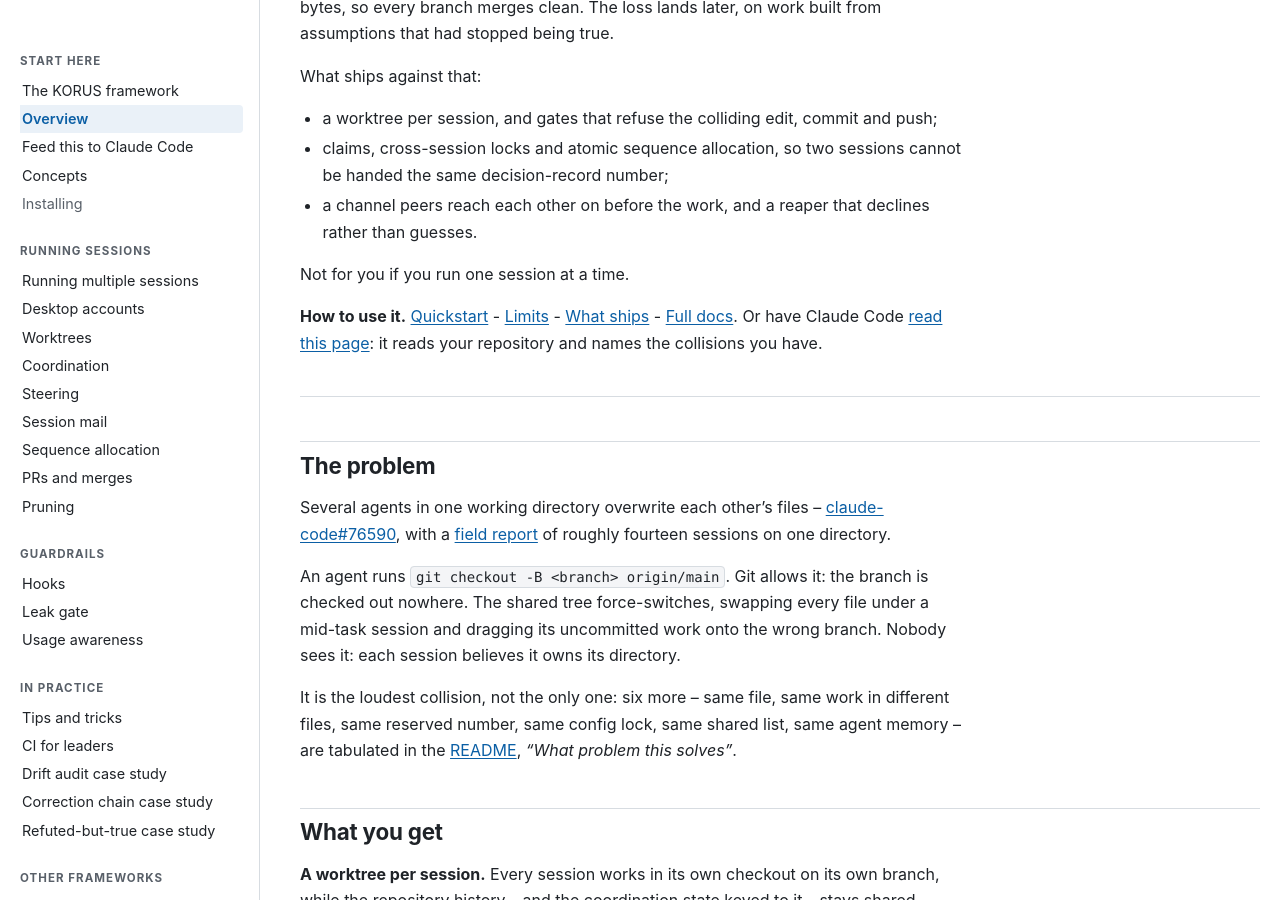
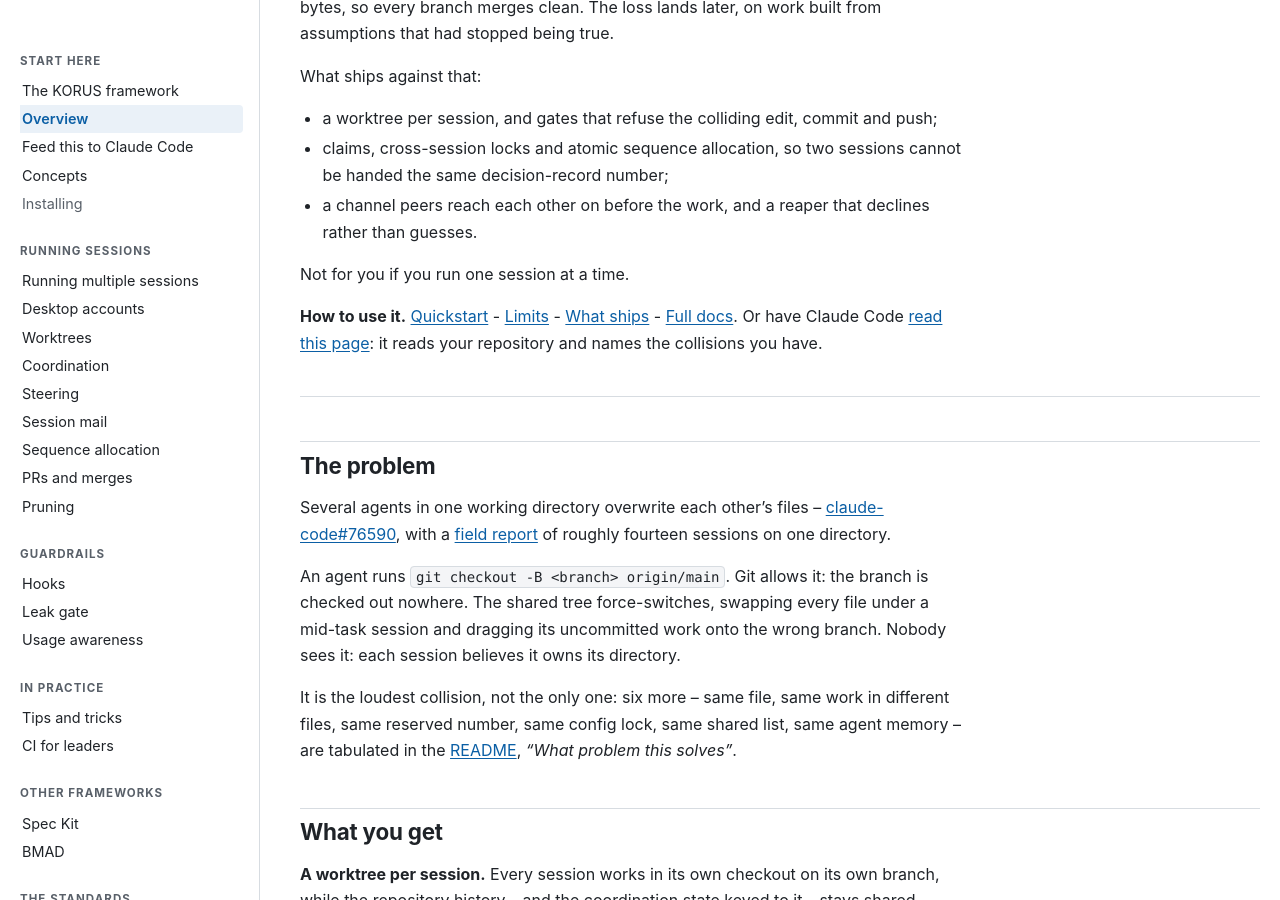
Before and after one commit to wshallwshall/claude-multisession, a Jekyll site: the page built from docs/index.md, in a window 1280 px wide and 900 px high, scrolled down 560 px. Built offline with Jekyll 4.4.1, drawn with Linux system fonts in a browser that asks for light colours; some of the changed lines change nothing that is shown.

Commit message:
Remove Contributing and case-study links from the sidebar nav (#57)
Drops the House style entry (its Contributing group would otherwise
be left with an empty heading) and the three case-study links from
In practice.

```diff
--- a/docs/_data/nav.yml
+++ b/docs/_data/nav.yml
@@ -104,15 +104,6 @@
     - label: CI for leaders
       title: "CI for leaders: what done means when the author cannot vouch for the change"
       path: /CI-FOR-LEADERS.html
-    - label: Drift audit case study
-      title: "Case study: auditing a multi-session estate as one system"
-      path: /CASE-STUDY-drift-audit.html
-    - label: Correction chain case study
-      title: "Case study: a finding that took four passes and two sessions"
-      path: /CASE-STUDY-correction-chain.html
-    - label: Refuted-but-true case study
-      title: "Case study: a claim three verifiers refuted, and the source confirms"
-      path: /CASE-STUDY-refuted-but-true.html
 
 # Evaluations of third-party frameworks, one page each. The naming follows the CASE-STUDY-* series
 # already in "In practice": a shared prefix, then a kebab-case name, so a second evaluation is
@@ -162,12 +153,6 @@
       title: "BMAD 6.11.0, evaluated"
       path: /FRAMEWORK-bmad.html
 
-- group: Contributing
-  items:
-    - label: House style
-      title: "House style: what a page here has to do"
-      path: /HOUSE-STYLE.html
-
 - group: The standards
   items:
     # These documents lived here until the split and are now their own repository. The group is one
```
